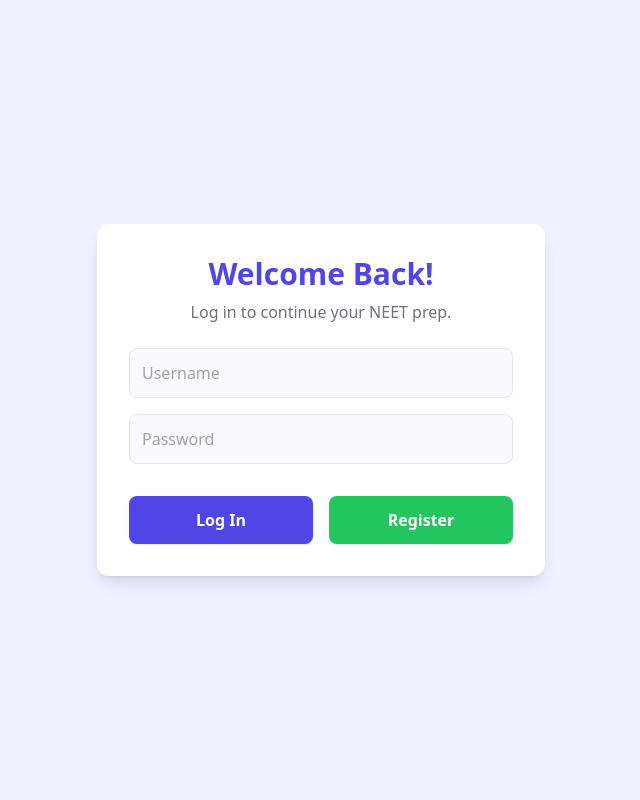
After one commit to johnthe12121/NEET, a Flask app: page /login in a window 1280 px wide. The commit adds this page. Shown: the whole page, without its empty margins (319-959 px from the left). Run offline with Flask 3, Linux system fonts and the light colour scheme; some libraries are stand-ins or nearby versions.

Commit message:
Add files via upload

```diff
--- a/app.py
+++ b/app.py
@@ -2,7 +2,7 @@ import sqlite3
 import json
 import uuid
 from datetime import datetime, timedelta
-from flask import Flask, request, jsonify, render_template, session
+from flask import Flask, request, jsonify, render_template, session, redirect
 from werkzeug.security import generate_password_hash, check_password_hash
 
 app = Flask(__name__)
@@ -44,10 +44,22 @@ init_db()
 # --- PAGE ROUTES ---
 @app.route('/')
 def home():
+    if 'user_id' not in session:
+        return redirect('/login')
+    if session.get('is_admin'):
+        return redirect('/admin')
     return render_template('index.html')
+
+@app.route('/login')
+def login_page():
+    if 'user_id' in session:
+        return redirect('/')
+    return render_template('login.html')
 
 @app.route('/admin')
 def admin_page():
+    if not session.get('is_admin'):
+        return redirect('/login')
     return render_template('admin.html')
 
 # --- AUTH API ---
--- a/templates/admin.html
+++ b/templates/admin.html
@@ -100,7 +100,7 @@
             const res = await fetch('/api/auth/status');
             const data = await res.json();
             if (!data.logged_in || !data.is_admin) {
-                window.location.href = '/';
+                window.location.href = '/login';
                 return;
             }
             loadAdminData();
@@ -108,7 +108,7 @@
 
         async function logout() {
             await fetch('/api/auth/logout', { method: 'POST' });
-            window.location.href = '/';
+            window.location.href = '/login';
         }
 
         function showTab(tab) {
--- /dev/null
+++ b/templates/login.html
@@ -0,0 +1,69 @@
+<!DOCTYPE html>
+<html lang="en">
+<head>
+    <meta charset="UTF-8">
+    <meta name="viewport" content="width=device-width, initial-scale=1.0">
+    <title>Login - NEET Prep</title>
+    <script src="https://cdn.tailwindcss.com"></script>
+</head>
+<body class="bg-indigo-50 min-h-screen font-sans text-gray-800 flex items-center justify-center p-4">
+
+    <div class="bg-white p-8 rounded-xl shadow-lg w-full max-w-md">
+        <h1 class="text-3xl font-bold text-indigo-600 mb-2 text-center">Welcome Back!</h1>
+        <p class="text-center text-gray-500 mb-6 font-medium">Log in to continue your NEET prep.</p>
+
+        <div class="space-y-4">
+            <input type="text" id="username" placeholder="Username" class="w-full p-3 border rounded-lg bg-gray-50 focus:ring-2 focus:ring-indigo-400 outline-none">
+            <input type="password" id="password" placeholder="Password" class="w-full p-3 border rounded-lg bg-gray-50 focus:ring-2 focus:ring-indigo-400 outline-none">
+
+            <div class="flex space-x-4 pt-4">
+                <button onclick="login()" class="flex-1 bg-indigo-600 text-white font-bold py-3 rounded-lg shadow hover:bg-indigo-700 transition">Log In</button>
+                <button onclick="register()" class="flex-1 bg-green-500 text-white font-bold py-3 rounded-lg shadow hover:bg-green-600 transition">Register</button>
+            </div>
+
+            <p id="auth-error" class="text-red-500 text-center text-sm font-bold mt-3 hidden"></p>
+        </div>
+    </div>
+
+    <script>
+        async function login() {
+            const btn = document.querySelector('button');
+            btn.innerText = "Loading...";
+            try {
+                const res = await fetch('/api/auth/login', {
+                    method: 'POST', headers: { 'Content-Type': 'application/json' },
+                    body: JSON.stringify({username: document.getElementById('username').value, password: document.getElementById('password').value})
+                });
+                const data = await res.json();
+                if (res.ok) {
+                    if (data.is_admin) window.location.href = '/admin';
+                    else window.location.href = '/';
+                } else {
+                    document.getElementById('auth-error').innerText = data.error;
+                    document.getElementById('auth-error').classList.remove('hidden');
+                    btn.innerText = "Log In";
+                }
+            } catch (e) {
+                document.getElementById('auth-error').innerText = "Server communication error.";
+                document.getElementById('auth-error').classList.remove('hidden');
+                btn.innerText = "Log In";
+            }
+        }
+
+        async function register() {
+            const btn = document.querySelectorAll('button')[1];
+            btn.innerText = "Loading...";
+            const res = await fetch('/api/auth/register', {
+                method: 'POST', headers: { 'Content-Type': 'application/json' },
+                body: JSON.stringify({username: document.getElementById('username').value, password: document.getElementById('password').value})
+            });
+            if (res.ok) {
+                window.location.href = '/';
+            } else {
+                alert("Registration failed. Username might be taken.");
+                btn.innerText = "Register";
+            }
+        }
+    </script>
+</body>
+</html>
```
Also changed, not shown: templates/index.html (+4 -52 lines).
